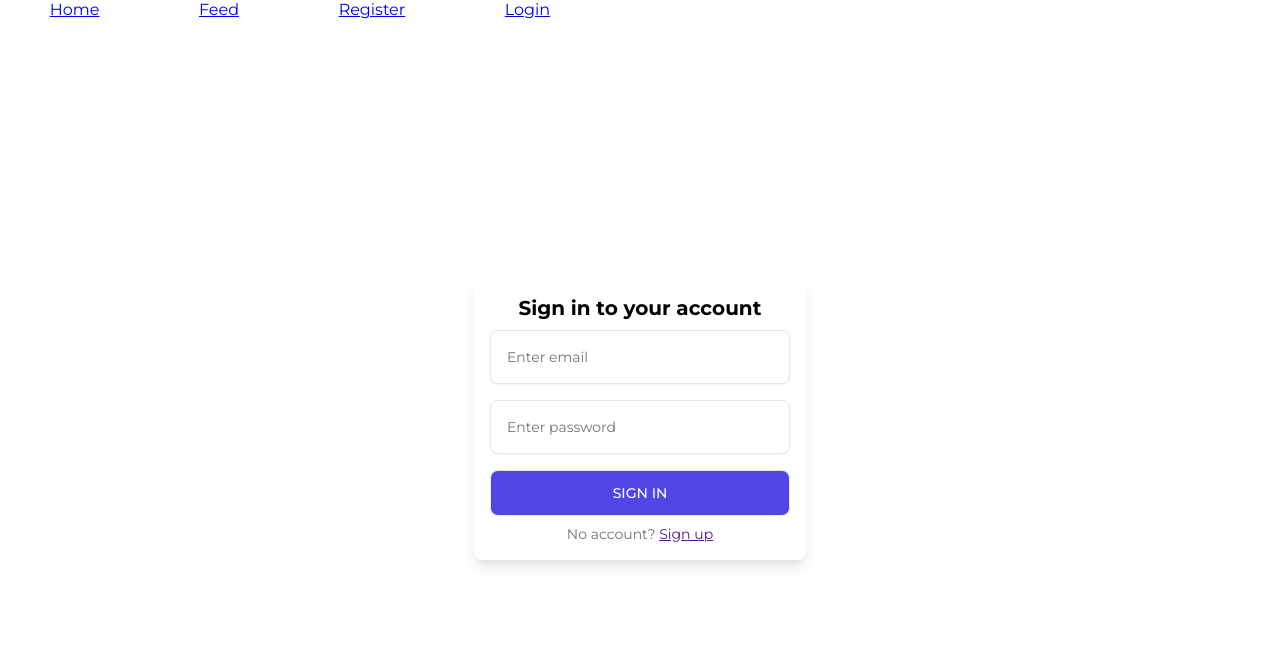
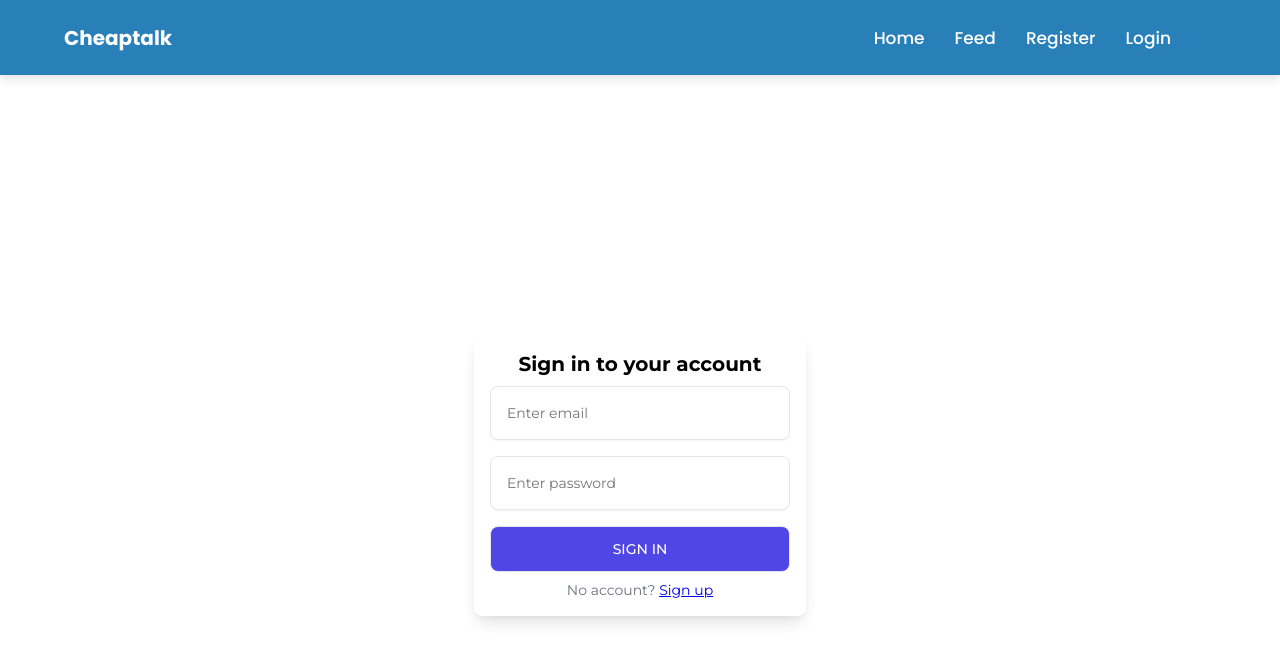
Before and after one commit to chadiegil/vue-project-cheaptalk, a Vue app: page /sign-in in a window 1280 px wide. Shown: the top 662 px of the page. Built offline with nearby package versions, Linux system fonts and the light colour scheme; no server answers.

Commit message:
fixed navbar

```diff
--- a/src/App.vue
+++ b/src/App.vue
@@ -2,7 +2,6 @@
 import { onMounted, ref } from "vue";
 import { getAuth, onAuthStateChanged, signOut } from "firebase/auth";
 import { useRouter } from "vue-router";
-
 const isLoggedIn = ref(false);
 
 const router = useRouter();
@@ -28,23 +27,109 @@ const handleSignout = () => {
 
 <template>
   <nav>
-    <router-link to="/">Home</router-link>
-    <router-link to="/Feed">Feed</router-link>
-    <router-link to="/register">Register</router-link>
-    <router-link to="/sign-in">Login</router-link>
-    <button @click="handleSignout" v-if="isLoggedIn">Sign out</button>
+    <div class="navbar">
+      <div class="logo">Cheaptalk</div>
+      <div class="menu">
+        <ul>
+          <li>
+            <router-link to="/">Home</router-link>
+          </li>
+          <li>
+            <router-link to="/Feed">Feed</router-link>
+          </li>
+          <li>
+            <router-link to="/register">Register</router-link>
+          </li>
+          <li>
+            <router-link to="/sign-in">Login</router-link>
+          </li>
+          <li>
+            <button @click="handleSignout" v-if="isLoggedIn">Sign out</button>
+          </li>
+        </ul>
+      </div>
+    </div>
   </nav>
 
   <router-view />
 </template>
 
 <style scoped>
-nav {
-  /* background: red; */
+/* nav {
   width: 600px;
   display: flex;
   align-items: center;
   justify-content: space-around;
   text-decoration: none;
+} */
+
+@import url("https://fonts.googleapis.com/css2?family=Poppins:wght@200;300;400;500;600;700&display=swap");
+* {
+  margin: 0;
+  padding: 0;
+  box-sizing: border-box;
+  font-family: "Poppins", sans-serif;
+}
+nav {
+  /* position: fixed;
+  left: 0;
+  top: 0; */
+  width: 100%;
+  height: 75px;
+  background: #2980b9;
+  box-shadow: 0 5px 10px rgba(0, 0, 0, 0.1);
+}
+nav .navbar {
+  display: flex;
+  align-items: center;
+  justify-content: space-between;
+  height: 100%;
+  max-width: 90%;
+  background: #2980b9;
+  margin: auto;
+}
+nav .navbar .logo a {
+  color: #fff;
+  font-size: 27px;
+  font-weight: 600;
+  text-decoration: none;
+}
+nav .navbar .menu ul {
+  display: flex;
+}
+.navbar .menu li {
+  list-style: none;
+  margin: 0 15px;
+}
+.navbar .menu li a {
+  color: #fff;
+  font-size: 17px;
+  font-weight: 500;
+  text-decoration: none;
+}
+section {
+  display: flex;
+  height: 100vh;
+  width: 100%;
+  align-items: center;
+  justify-content: center;
+  color: #96c7e8;
+  font-size: 70px;
+}
+.logo {
+  color: white;
+  font-weight: bold;
+  font-size: 20px;
+}
+.button a {
+  position: fixed;
+  bottom: 20px;
+  right: 20px;
+  color: #fff;
+  background: #2980b9;
+  padding: 7px 12px;
+  font-size: 18px;
+  border-radius: 6px;
+  box-shadow: rgba(0, 0, 0, 0.15);
 }
 </style>
--- a/src/views/Home.vue
+++ b/src/views/Home.vue
@@ -1,26 +1,13 @@
-<script setup>
-// import { ref, onMounted } from "vue";
-// import db from "../firebase/init.js";
-// import { collection, doc, getDocs } from "firebase/firestore";
-
-// const colRef = collection(db, "posts");
-// const docsSnap = await getDocs(colRef);
-
-// const posts = [];
-
-// docsSnap.forEach((doc) => {
-//   // console.log(doc.data());
-//   console.log(doc.data());
-//   posts.push(doc.data());
-// });
-</script>
+<script setup></script>
 <template>
   <h1>Home</h1>
-  <div>
-    <p v-for="post in posts" :key="post.id">
-      {{ post.title }}
-    </p>
-  </div>
+  <h1>Home</h1>
+  <h1>Home</h1>
+  <h1>Home</h1>
+  <h1>Home</h1>
+  <h1>Home</h1>
+  <h1>Home</h1>
+  <div></div>
 </template>
 
 <style scoped></style>
--- a/src/views/Register.vue
+++ b/src/views/Register.vue
@@ -42,7 +42,7 @@ const goto = () => {
 
       <p class="signup-link">
         Already have an account ?
-        <a href="">Login</a>
+        <router-link to="/sign-in">Sign up</router-link>
       </p>
     </form>
   </div>
--- a/src/views/SignIn.vue
+++ b/src/views/SignIn.vue
@@ -68,7 +68,7 @@ const login = (e) => {
 
       <p class="signup-link">
         No account?
-        <a href="">Sign up</a>
+        <router-link to="/register">Sign up</router-link>
       </p>
     </form>
   </div>
```
